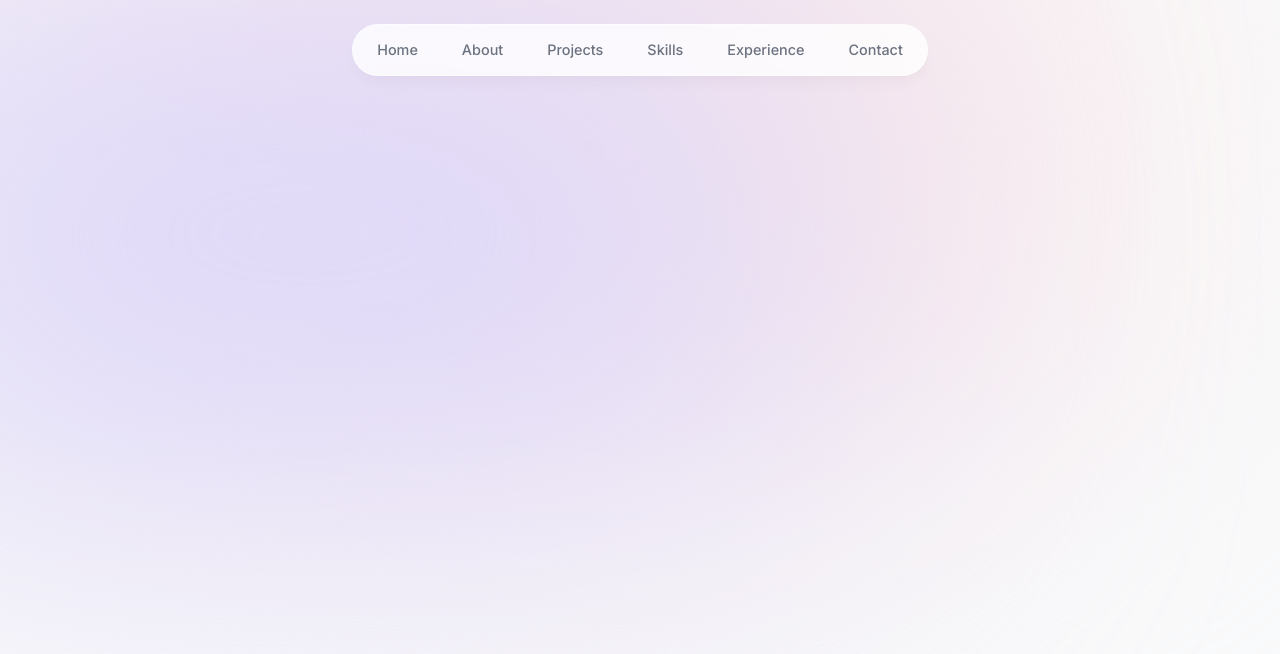
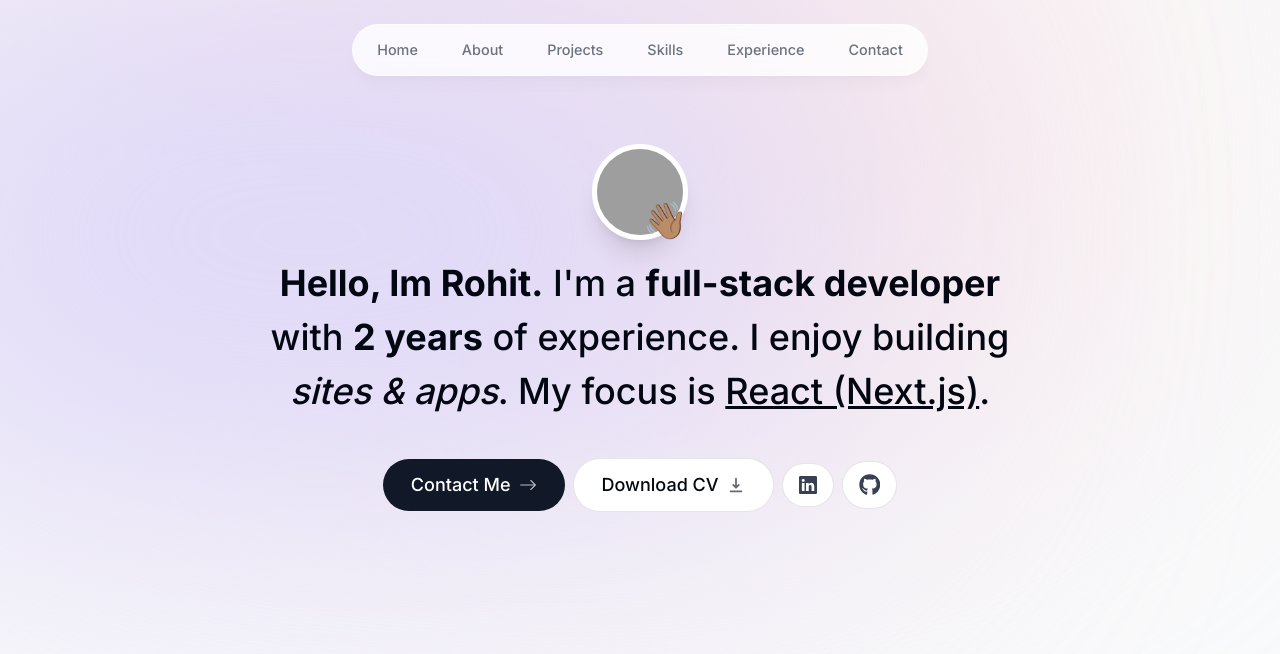
Before and after one commit to RockingThor/portfolio, a Next.js app: page / in a window 1280 px wide. Shown: the top 654 px of the page. Built offline with nearby package versions, Linux system fonts and the light colour scheme; grey boxes are pictures that could not be loaded.

Commit message:
after the intro section

```diff
--- a/app/layout.tsx
+++ b/app/layout.tsx
@@ -18,7 +18,7 @@
     return (
         <html lang="en">
             <body
-                className={`${inter.className} bg-gray-50 text-gray-950 relative h-[5000px]`}
+                className={`${inter.className} bg-gray-50 text-gray-950 relative h-[5000px] pt-28 sm:pt-36`}
             >
                 <div
                     className="bg-[#fbe2e3] absolute top-[-6rem] right-[11rem] h-[31.25rem] -z-10 w-[31.25rem] rounded-full blur-[10rem]
--- a/app/page.tsx
+++ b/app/page.tsx
@@ -1,3 +1,9 @@
+import Intro from "@/components/intro";
+
 export default function Home() {
-  return <main className=""></main>;
+    return (
+        <main className="flex flex-col items-center px-4">
+            <Intro />
+        </main>
+    );
 }
--- /dev/null
+++ b/components/intro.tsx
@@ -0,0 +1,102 @@
+"use client";
+import { motion } from "framer-motion";
+import Image from "next/image";
+import Link from "next/link";
+import React from "react";
+import { BsArrowRight, BsLinkedin } from "react-icons/bs";
+import { FaGithub } from "react-icons/fa";
+import { HiDownload } from "react-icons/hi";
+
+const Intro = () => {
+    return (
+        <section className="mb-28 max-w-[50rem] text-center sm:mb-0">
+            <div className="flex items-center justify-center">
+                <div className="relative">
+                    <motion.div
+                        initial={{ opacity: 0, scale: 0 }}
+                        animate={{ opacity: 1, scale: 1 }}
+                        transition={{
+                            type: "tween",
+                            duration: 0.2,
+                        }}
+                    >
+                        <Image
+                            src="https://lh3.googleusercontent.com/a/ACg8ocKPstbxtfBdnj2gE571znLZ7sMNgHvilJxr_kjO1IzBYDd_=s576-c-no"
+                            alt="Rohit potrait"
+                            width="192"
+                            height="192"
+                            quality="95"
+                            priority={true}
+                            className="h-24 w-24 rounded-full object-cover border-[0.35rem] border-white shadow-xl "
+                        />
+                    </motion.div>
+                    <motion.span
+                        className="text-4xl absolute bottom-0 right-0"
+                        initial={{ opacity: 0, scale: 0 }}
+                        animate={{ opacity: 1, scale: 1 }}
+                        transition={{
+                            type: "spring",
+                            stiffness: 125,
+                            delay: 0.1,
+                            duration: 2,
+                        }}
+                    >
+                        👋🏽
+                    </motion.span>
+                </div>
+            </div>
+            <motion.p
+                className="mb-10 mt-4 px-4 text-2xl font-medium !leading-[1.5] sm:text-4xl"
+                initial={{ opacity: 0, y: 100 }}
+                animate={{ opacity: 1, y: 0 }}
+            >
+                <span className="font-bold">Hello, Im Rohit.</span> I'm a{" "}
+                <span className="font-bold">full-stack developer</span> with{" "}
+                <span className="font-bold">2 years</span> of experience. I
+                enjoy building <span className="italic">sites & apps</span>. My
+                focus is <span className="underline">React (Next.js)</span>.
+            </motion.p>
+            <motion.div
+                className=" flex flex-col sm:flex-row items-center justify-center gap-2 px-4 text-lg font-medium "
+                initial={{ opacity: 0, y: 100 }}
+                animate={{ opacity: 1, y: 0 }}
+                transition={{
+                    delay: 0.1,
+                }}
+            >
+                <Link
+                    href="#contact"
+                    className=" group bg-gray-900 text-white px-7 py-3 flex items-center gap-2 outline-none focus:scale-110 rounded-full hover:scale-110 hover:bg-gray-950 active:scale-105 transition"
+                >
+                    {" "}
+                    Contact Me{" "}
+                    <BsArrowRight className="opacity-70 group-hover:translate-x-1 transition" />
+                </Link>
+                <a
+                    href="/CV.pdf"
+                    download={true}
+                    className="group bg-white px-7 py-3 flex items-center gap-2 outline-none focus:scale-110 rounded-full hover:scale-110  active:scale-105 transition cursor-pointer border border-black/10"
+                >
+                    Download CV{" "}
+                    <HiDownload className="opacity-60 group-hover:translate-y-1 transition" />
+                </a>
+                <a
+                    href="https://www.linkedin.com/in/rohitnandi/"
+                    target="_blank"
+                    className="bg-white p-4 text-gray-700 py-3 flex items-center gap-2 rounded-full focus:scale-[1.15] hover:scale-[1.15] hover:text-gray-950 active:scale-105 transition cursor-pointer border border-black/10"
+                >
+                    <BsLinkedin />
+                </a>
+                <a
+                    href="https://github.com/RockingThor"
+                    target="_blank"
+                    className="bg-white p-4 text-gray-700 py-3 flex items-center gap-2 text-[1.35rem] rounded-full focus:scale-[1.15]  hover:scale-[1.15] hover:text-gray-950 active:scale-105 transition cursor-pointer border border-black/10"
+                >
+                    <FaGithub />
+                </a>
+            </motion.div>
+        </section>
+    );
+};
+
+export default Intro;
--- a/next.config.js
+++ b/next.config.js
@@ -1,4 +1,13 @@
 /** @type {import('next').NextConfig} */
-const nextConfig = {}
+const nextConfig = {
+    images: {
+        remotePatterns: [
+            {
+                protocol: "https",
+                hostname: "lh3.googleusercontent.com",
+            },
+        ],
+    },
+};
 
-module.exports = nextConfig
+module.exports = nextConfig;
```
Also changed, not shown: .eslintrc.json.
